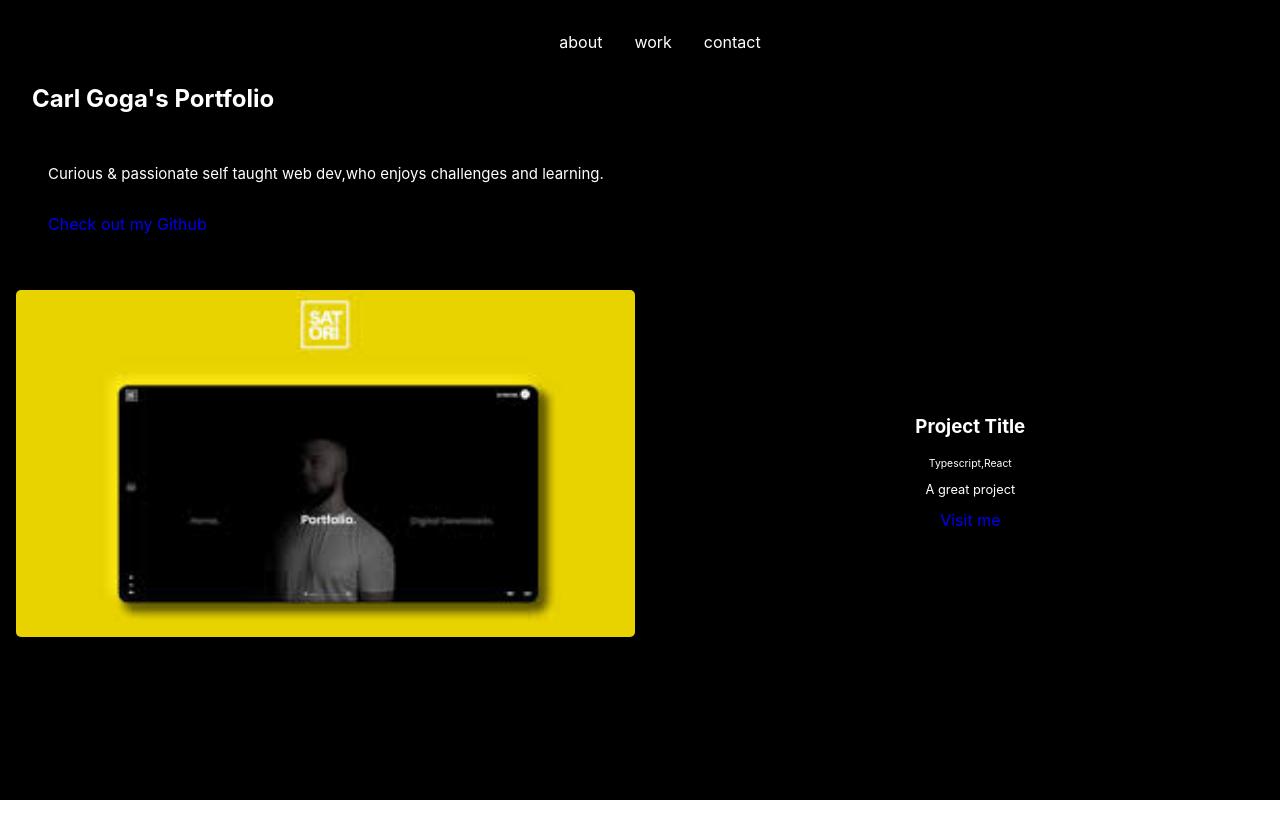
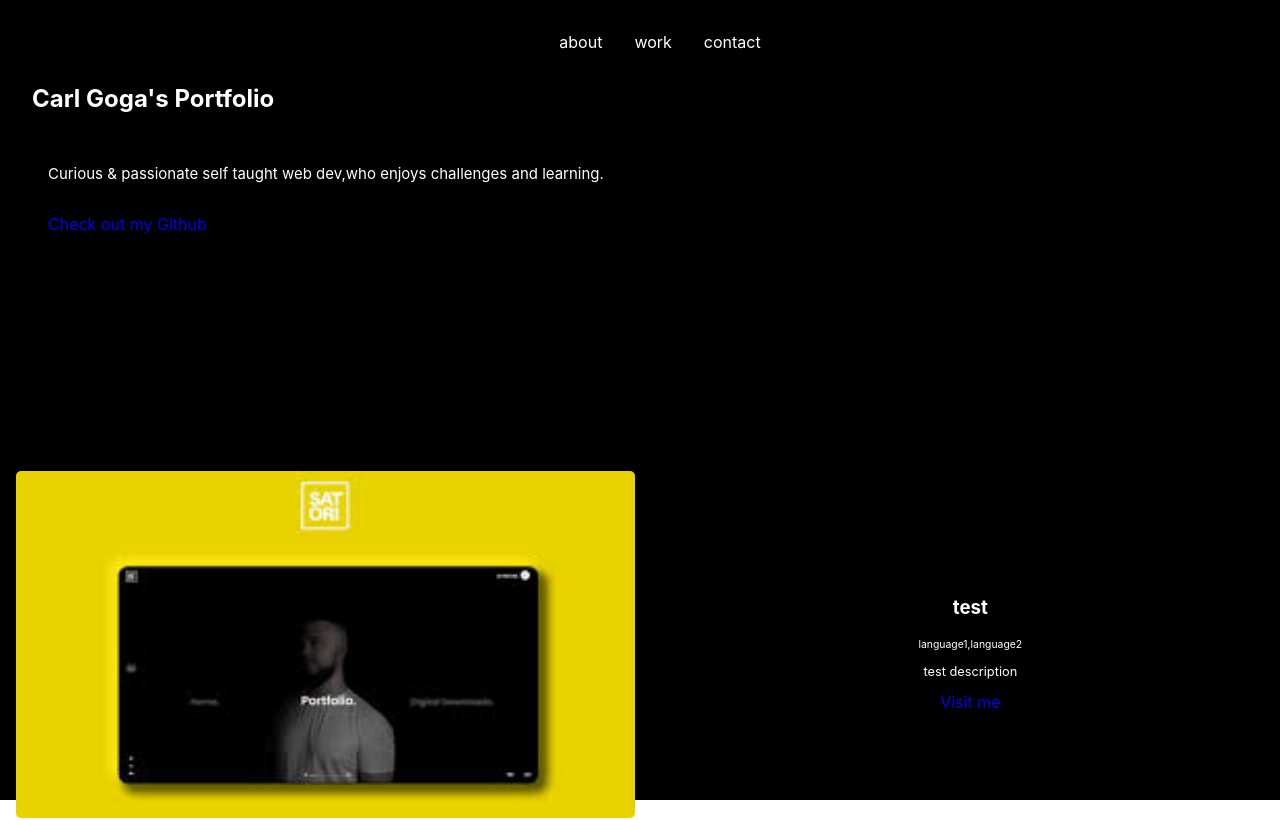
Before and after one commit to Cg9291/Portfolio, a React (Create React App) app: page / in a window 1280 px wide. Shown: the top 820 px of the page. Built offline with nearby package versions, Linux system fonts and the light colour scheme.

Commit message:
worked on formatting bugs

```diff
--- /dev/null
+++ b/prettierrc.json
@@ -0,0 +1,6 @@
+{
+	"trailingComma": "es5",
+	"tabWidth": 4,
+	"semi": false,
+	"singleQuote": true
+}
--- a/src/App.tsx
+++ b/src/App.tsx
@@ -6,6 +6,7 @@ import Navigation from "./components/navigation/Navigation.tsx";
 import About from "./components/about/AboutSection.tsx";
 import ProjectCard from "./components/projects/ProjectCard.tsx";
 import placeholderImage from "./assets/pics.tsx";
+import projects from "./objects/projectsObject.tsx";
 
 /*
 TODO
@@ -30,7 +31,17 @@ const Section = styled.section<{
 
 const languagesArray: string[] = ["Typescript", "React"];
 
-function App(): JSX.Element {
+const mapArrayToComponents = (): JSX.Element[] =>
+	projects.map(obj => (
+		<ProjectCard
+			img={obj.img}
+			title={obj.title}
+			languages={obj.languages}
+			description={obj.description}
+		/>
+	));
+
+export default function App(): JSX.Element {
 	return (
 		<Container>
 			<Navigation />
@@ -41,15 +52,8 @@ function App(): JSX.Element {
 				$margin="2rem 0 0 "
 				$padding="0.5rem"
 			>
-				<ProjectCard
-					img={placeholderImage}
-					title="Project Title"
-					languages={languagesArray}
-					description="A great project"
-				/>
+				{mapArrayToComponents()}
 			</Section>
 		</Container>
 	);
 }
-
-export default App;
--- a/src/components/projects/ProjectCard.tsx
+++ b/src/components/projects/ProjectCard.tsx
@@ -1,6 +1,9 @@
 import ContainerPrototype from "../prototypes/ContainerPrototype";
 import styled from "styled-components";
 import LinkPrototype from "../prototypes/LinkPrototype.tsx";
+
+var aa=5;
+let bb=8;
 
 const Container = styled(ContainerPrototype)`
 	padding: 0.5rem;
@@ -8,15 +11,13 @@ const Container = styled(ContainerPrototype)`
 	justify-content: space-between;
 `;
 
-const SectionContainer = styled(ContainerPrototype)<{
-	$xAlign?: string | number;
-}>`
+const SubContainer = styled(ContainerPrototype)<{ $xAlign?: string | number }>`
 	flex-direction: column;
 	justify-content: center;
-	align-items: ${props => props.$xAlign };
+	align-items: ${props => props.$xAlign};
 	width: 49%;
 	color: white;
-`;
+`; //name SectionContainer was creating formatting/highlighting issues when component is called in return
 
 const ProjectImage = styled.img`
 	border-radius: 5px;
@@ -48,15 +49,15 @@ export default function ProjectCard(props: {
 
 	return (
 		<Container>
-			<SectionContainer>
-				<ProjectImage src={props.img} />
-			</SectionContainer>
-			<SectionContainer $xAlign={"center"}>
+			<SubContainer>
+				<ProjectImage src={props.img}  />
+			</SubContainer>
+			<SubContainer $xAlign={"center"}>
 				<ProjectTitle>{props.title}</ProjectTitle>
 				<ProjectLanguages>{displayLanguages()}</ProjectLanguages>
 				<ProjectDescription>{props.description}</ProjectDescription>
 				<Link>Visit me</Link>
-			</SectionContainer>
+			</SubContainer>
 		</Container>
 	);
 }
--- /dev/null
+++ b/src/objects/projectsObject.tsx
@@ -0,0 +1,23 @@
+import placeholderImage from "../assets/pics.tsx";
+
+const projects: {
+	title: string;
+	img: string;
+	languages: string[];
+	description: string;
+}[] = [
+	{
+		title: "test",
+		img: placeholderImage,
+		languages: ["language1", "language2"],
+		description: "test description",
+	},
+	{
+		title: "test",
+		img: placeholderImage,
+		languages: ["language1", "language2"],
+		description: "test description",
+	},
+];
+
+export default projects;
```
